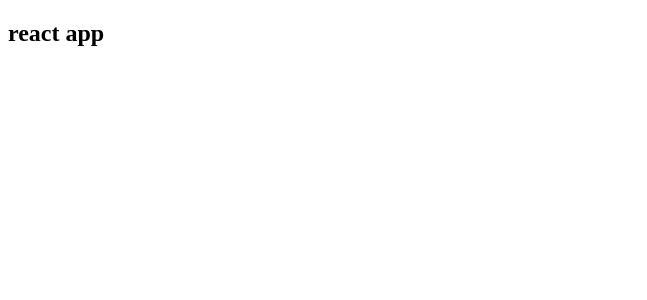
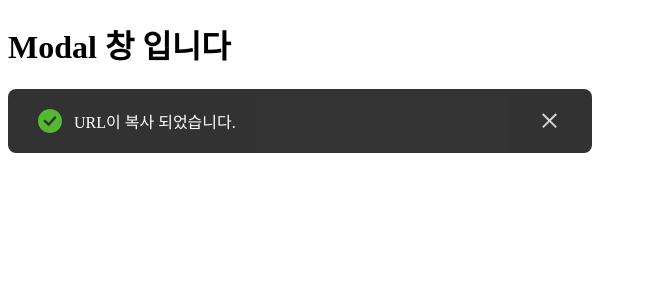
Before and after one commit to mxkxx1011/Rolling, a React (Create React App) app: page / in a window 1280 px wide. Shown: the top 300 px of the page, without its empty margins (0-647 px from the left). Built offline with nearby package versions, Linux system fonts and the light colour scheme.

Commit message:
feat: Toast Component 퍼블리싱 완료

```diff
--- a/src/App.jsx
+++ b/src/App.jsx
@@ -1,5 +1,15 @@
+import Badge from 'components/badge/Badge';
+import Modal from 'components/modal/Modal';
+import Toast from 'components/toast/Toast';
+
 function App() {
-  return <h2>react app</h2>;
+  return (
+    <>
+      <Modal />
+      <Badge>'가족'</Badge>
+      <Toast />
+    </>
+  );
 }
 
 export default App;
--- /dev/null
+++ b/src/components/badge/Badge.jsx
@@ -0,0 +1,8 @@
+//import styles from './Badge.module.scss';
+import React from 'react';
+
+function Badge({ Children }) {
+  return <h1>{Children}</h1>;
+}
+
+export default Badge;
--- /dev/null
+++ b/src/components/badge/Badge.module.scss
@@ -0,0 +1,8 @@
+@import 'assets/styles/palette.scss';
+@import 'assets/styles/fonts.scss';
+@import 'assets/styles/common.scss';
+
+.badge {
+  font-size: 20px;
+  color: aquamarine;
+}
--- /dev/null
+++ b/src/components/modal/Modal.jsx
@@ -0,0 +1,7 @@
+import './Modal.module.scss';
+
+function Modal() {
+  return <h1>Modal 창 입니다</h1>;
+}
+
+export default Modal;
--- /dev/null
+++ b/src/components/toast/Toast.jsx
@@ -0,0 +1,27 @@
+import styles from './Toast.module.scss';
+//import './Toast.module.scss';
+//import classNames from 'classnames';
+import IMGclose from 'assets/images/ic_close.svg';
+import IMGsubtract from 'assets/images/ic_subtract.svg';
+
+function Toast() {
+  return (
+    <div className={styles.ToastContainer}>
+      <div className={styles.ToastTextWrapper}>
+        <img
+          src={IMGsubtract}
+          className={styles.ToastImgSubtract}
+          alt='토스트 왼쪽 아이콘'
+        />
+        <p className={styles.ToastText}>URL이 복사 되었습니다.</p>
+      </div>
+      <img
+        src={IMGclose}
+        className={styles.ToastImgClose}
+        alt='토스트 창 닫기 아이콘'
+      />
+    </div>
+  );
+}
+
+export default Toast;
--- /dev/null
+++ b/src/components/toast/Toast.module.scss
@@ -0,0 +1,33 @@
+@import 'assets/styles/palette.scss';
+@import 'assets/styles/fonts.scss';
+@import 'assets/styles/common.scss';
+
+.ToastContainer {
+  background-color: #000000;
+  opacity: 80%;
+  width: 524px;
+  height: 64px;
+  border-radius: 8px;
+  @include Flex(row, space-between, '', '');
+  align-items: center;
+  padding-left: 30px;
+  padding-right: 30px;
+}
+.ToastTextWrapper {
+  @include Flex(row, space-between, '', '');
+  align-items: center;
+  gap: 12px;
+  height: 26px;
+}
+.ToastText {
+  color: #ffffff;
+  @include font-style(16, regular);
+}
+.ToastImgSubtract {
+  width: 24px;
+  height: 24px;
+}
+.ToastImgClose {
+  width: 24px;
+  height: 24px;
+}
```
Also changed, not shown: .prettierrc.json, src/components/modal/Modal.module.scss (added).
